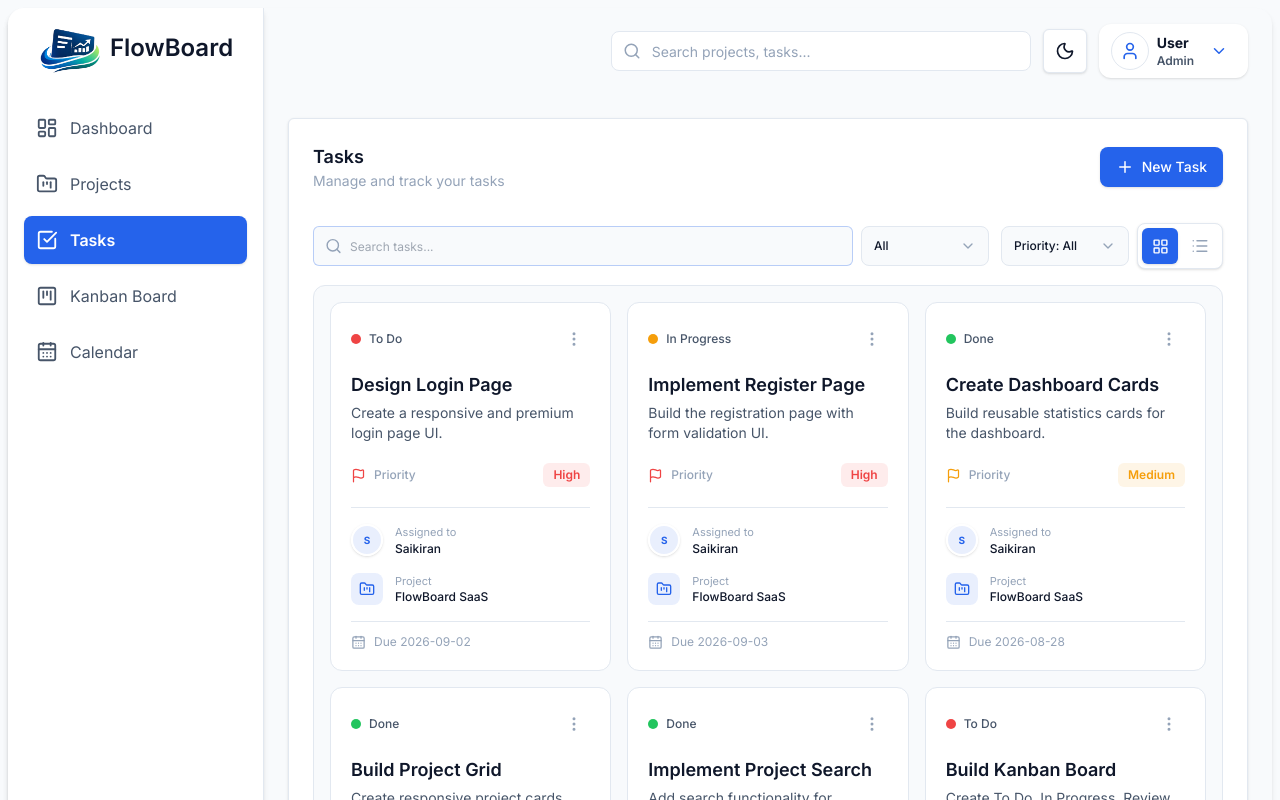
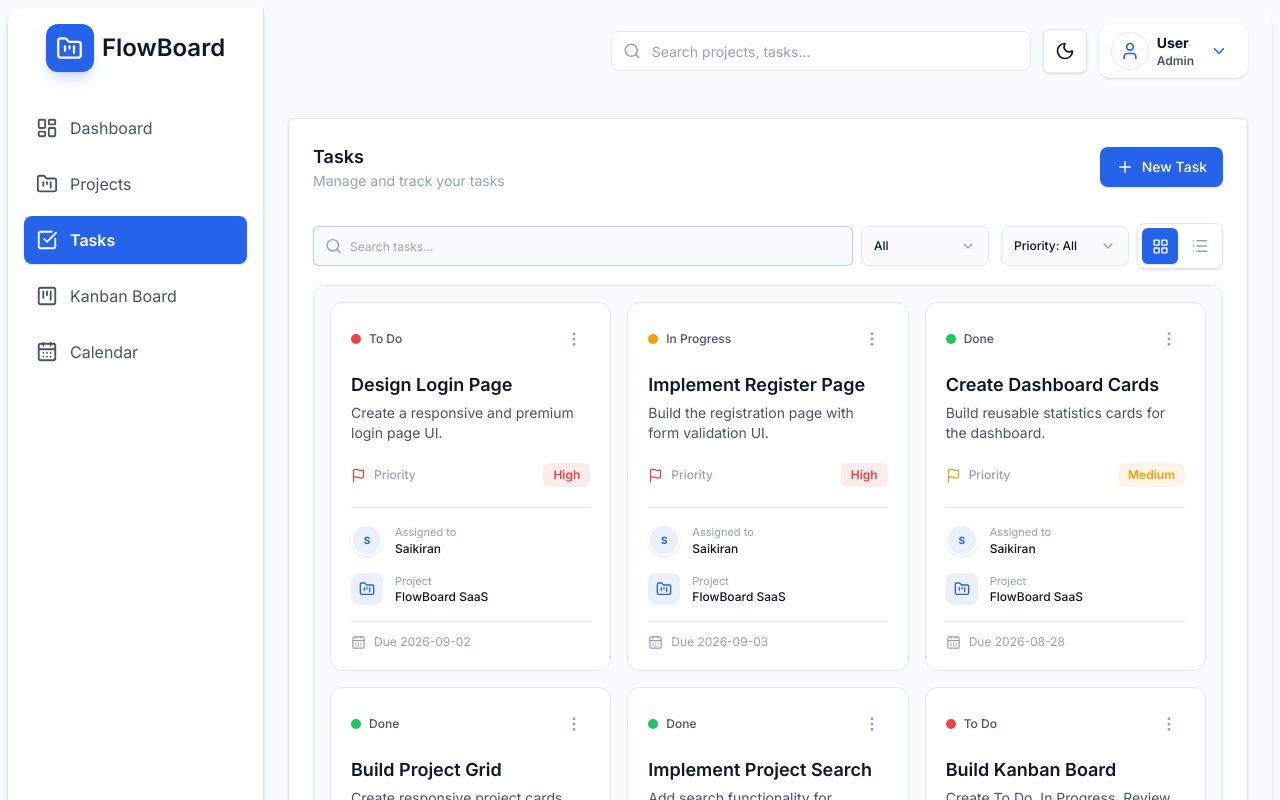
Before and after one commit to Saikiran-Srichurnam/FlowBoard, a React (Vite) app: page /tasks in a window 1280 px wide. Shown: the top 800 px of the page. Built offline with nearby package versions, Linux system fonts and the light colour scheme.

Commit message:
fix: the logo of flowboard in sidebar

```diff
--- a/src/components/common/SideBar/SideBar.jsx
+++ b/src/components/common/SideBar/SideBar.jsx
@@ -5,6 +5,7 @@ import {
   KanbanSquare,
   CalendarDays,
 } from "lucide-react";
+import {LuFolderKanban} from "react-icons/lu"
 
 import { NavLink } from "react-router-dom";
 
@@ -38,21 +39,18 @@ function SideBar() {
   ];
 
   const sideBarClass = ({ isActive }) =>
-    `flex items-center gap-3 w-full px-3 py-3 rounded-lg transition-all duration-200 ${
-      isActive
-        ? "bg-primary text-white shadow-sm font-semibold"
-        : "text-body hover:bg-surface-hover hover:text-heading"
+    `flex items-center gap-3 w-full px-3 py-3 rounded-lg transition-all duration-200 ${isActive
+      ? "bg-primary text-white shadow-sm font-semibold"
+      : "text-body hover:bg-surface-hover hover:text-heading"
     }`;
 
   return (
     <aside className="left-0 top-0 h-full overflow-y-auto bg-surface z-20 shadow-md shrink-0 flex flex-col border-r border-border rounded-l-2xl">
       {/* Logo */}
       <div className="flex justify-center items-center mx-auto gap-2 px-3">
-        <img
-          src="/src/assets/flowboard-logo.png"
-          alt="FlowBoard logo"
-          className="size-16 object-contain"
-        />
+        <div className="h-12 w-12 rounded-xl bg-primary flex items-center justify-center text-white shadow-lg shadow-primary/20">
+          <LuFolderKanban size={27} />
+        </div>
 
         <h1 className="my-6 mx-auto text-2xl font-semibold text-heading">
           FlowBoard
```
